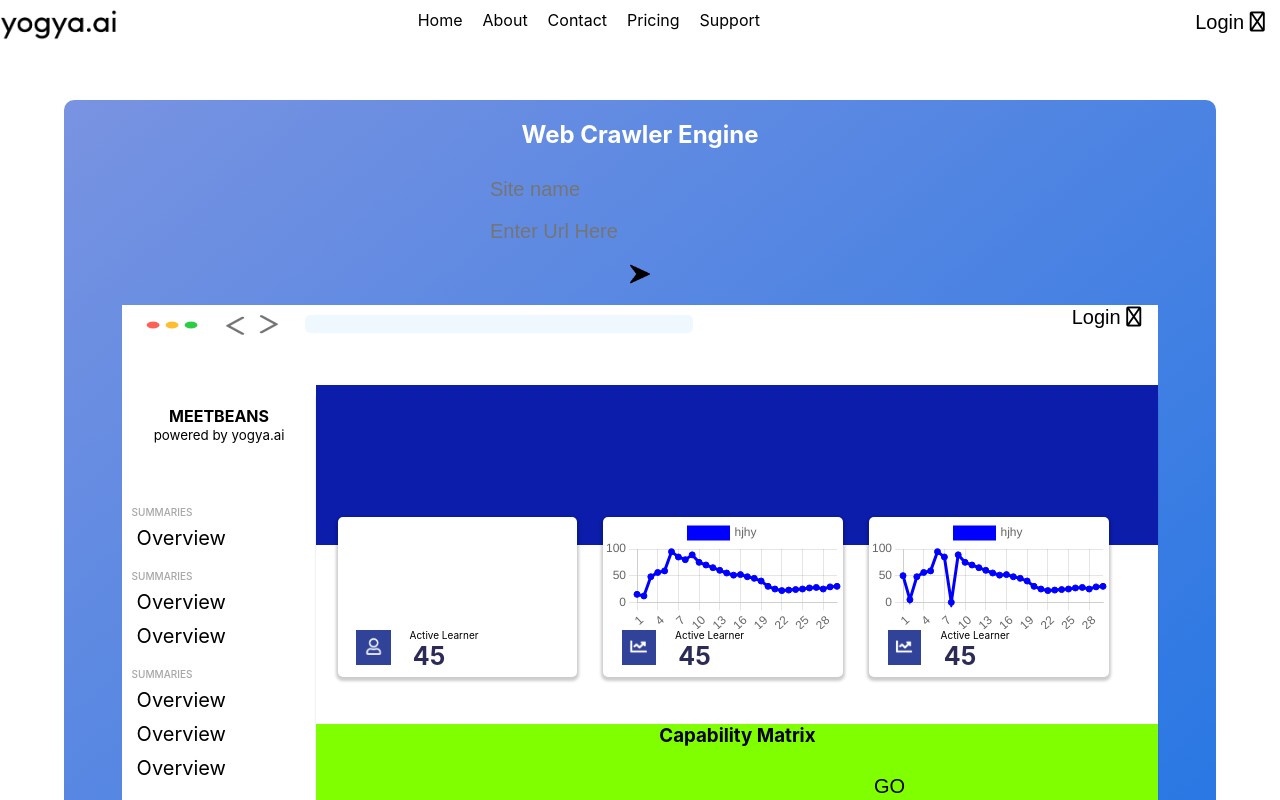
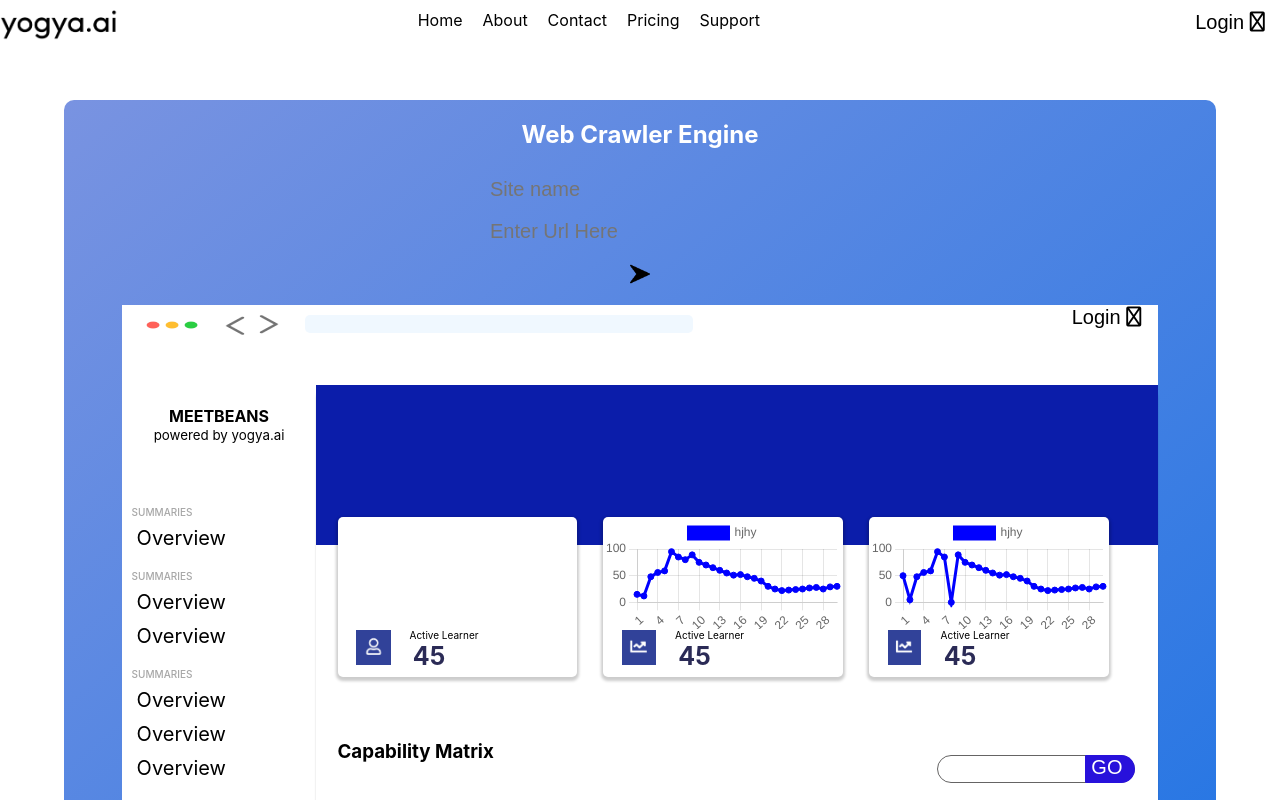
Before and after one commit to shaln07dj/web-crawler, a React (Create React App) app in the folder web_crawler/front-end/: page / in a window 1280 px wide. Shown: the top 800 px of the page. Built offline with nearby package versions, Linux system fonts and the light colour scheme; no server answers.

Commit message:
updated styles of Capability Matrix

```diff
--- a/web_crawler/front-end/src/styles/capabilityMatrix.module.css
+++ b/web_crawler/front-end/src/styles/capabilityMatrix.module.css
@@ -2,6 +2,7 @@
 .main{
 
 }
+
 
 .cards_container{
     border-radius: 5px;
@@ -9,7 +10,99 @@
 }
 .top_bar{
     height: 10vh;
-    background-color: chartreuse;
+    background-color: #fff;
+}
+
+.top_bar_container{
+    width: 100%;
+    height: 10vh;
+    display: flex;
+    justify-content: center;
+    align-items: center;
+
+}
+
+.top_bar_data{
+    margin-top: 0vh;
+    background-color: #fff;
+    height:10vh;
+    width:95%;
+    border-radius: 10px;
+
+
+}
+
+.top_bar_inner{
+  display: flex;
+}
+
+.top_bar_left{
+    margin-top: 2vh;
+    width: 50%;
+
+    text-align: left;
+}
+.top_bar_right{
+    width: 50%;
+    background-color:#fff;
+    align-items: right;
+    display: flex;
+}
+.top_bar_left_inner{
+    margin-top: 5vh;
+    width: 50%;
+
+    display: flex;
+
+
+}
+
+.top_bar_right_inner{
+    margin-top: 5vh;
+    width: 50%;
+
+    display: flex;
+
+
+}
+.top_bar_btn{
+    position: absolute;
+    background-color:rgb(40, 17, 219);
+    color: #fff;
+    width: 50px;
+    height: 3.5vh;
+    border:0;
+    text-align: left;
+    margin-top: 10px;
+    margin-left: -50px;
+    border-top-right-radius: 50px;
+    border-bottom-right-radius: 50px;
+
+}
+/* .top_bar_input{
+float: right;
+width: 10vw;
+display: flex;
+} */
+
+.search_wrapper {
+
+    display:inline-block;
+}
+
+.top_bar_input
+ {
+
+    height: 3vh;
+
+    width: 15vw;
+    background-color: #fff;
+    border: 1px solid;
+    border-color: rgb(101, 100, 100);
+    border-radius: 50px;
+
+
+
 }
 .outer1{
 
```
